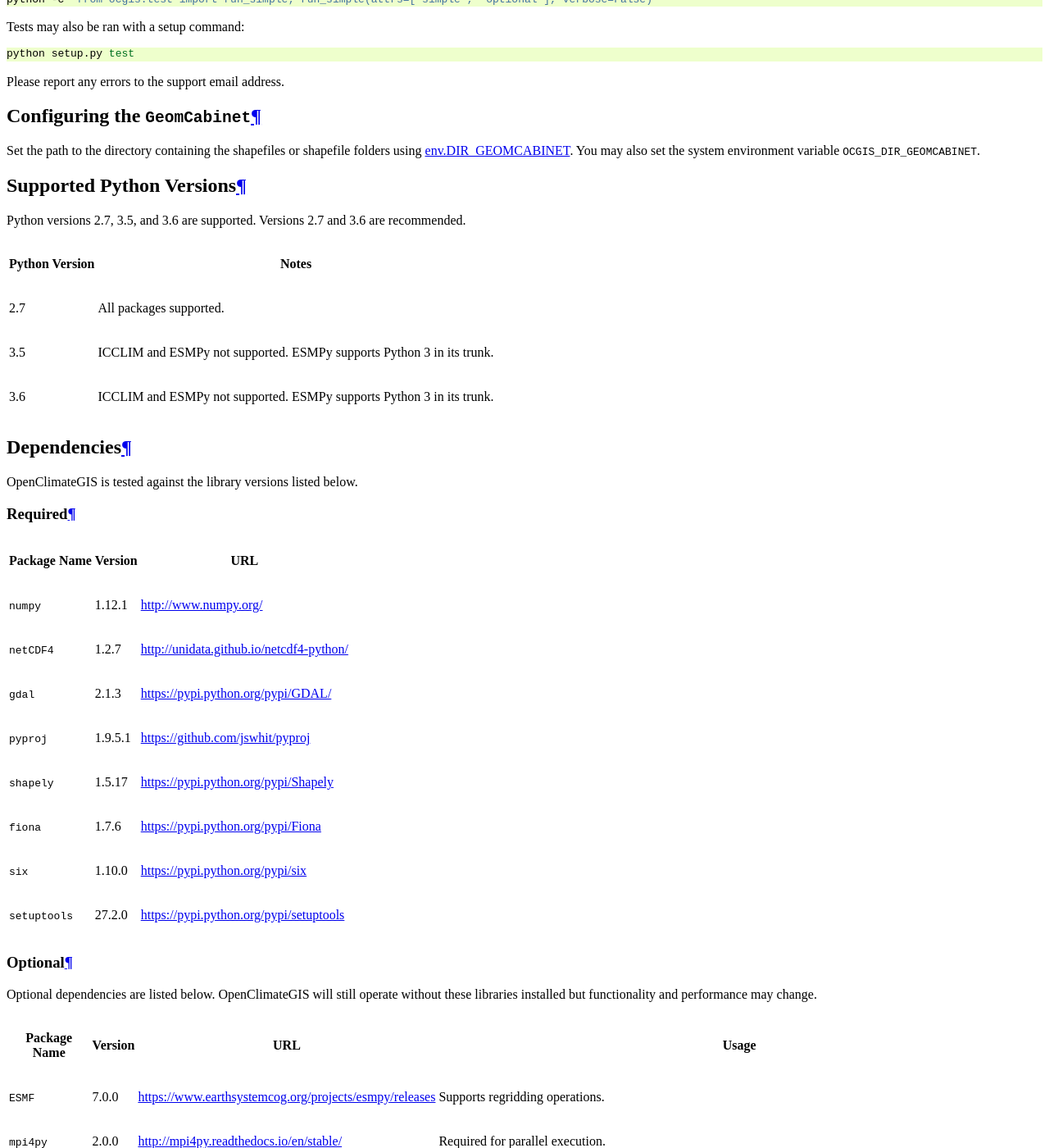
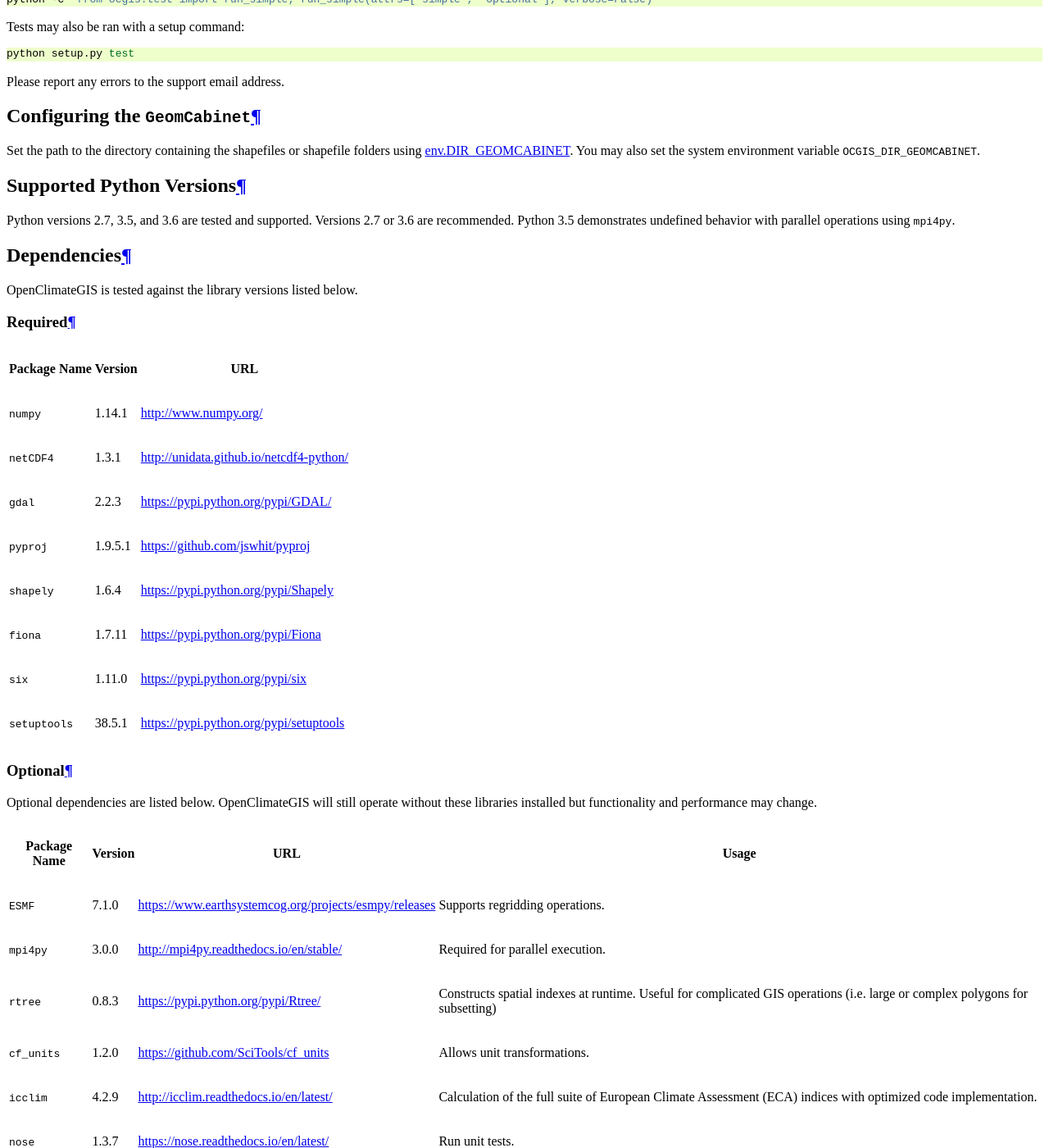
Before and after one commit to NCPP/ocgis, a Sphinx documentation site: the page built from doc/install.rst, in a window 1280 px wide and 1400 px high, scrolled down 1214 px. Shown: the whole window at 82% size. Built offline with Sphinx 7.4.7, drawn with Linux system fonts in a browser that asks for light colours; some of the changed text lies outside the part shown.

Commit message:
DOC: Updated installation page with required versions

```diff
--- a/doc/install.rst
+++ b/doc/install.rst
@@ -96,15 +96,7 @@
 Supported Python Versions
 -------------------------
 
-Python versions 2.7, 3.5, and 3.6 are supported. Versions 2.7 and 3.6 are recommended.
-
-============== =====================================================================
-Python Version Notes
-============== =====================================================================
-2.7            All packages supported.
-3.5            ICCLIM and ESMPy not supported. ESMPy supports Python 3 in its trunk.
-3.6            ICCLIM and ESMPy not supported. ESMPy supports Python 3 in its trunk.
-============== =====================================================================
+Python versions 2.7, 3.5, and 3.6 are tested and supported. Versions 2.7 or 3.6 are recommended. Python 3.5 demonstrates undefined behavior with parallel operations using ``mpi4py``.
 
 Dependencies
 ------------
@@ -117,14 +109,14 @@
 ============== ======= ========================================
 Package Name   Version URL
 ============== ======= ========================================
-``numpy``      1.12.1  http://www.numpy.org/
-``netCDF4``    1.2.7   http://unidata.github.io/netcdf4-python/
-``gdal``       2.1.3   https://pypi.python.org/pypi/GDAL/
+``numpy``      1.14.1  http://www.numpy.org/
+``netCDF4``    1.3.1   http://unidata.github.io/netcdf4-python/
+``gdal``       2.2.3   https://pypi.python.org/pypi/GDAL/
 ``pyproj``     1.9.5.1 https://github.com/jswhit/pyproj
-``shapely``    1.5.17  https://pypi.python.org/pypi/Shapely
-``fiona``      1.7.6   https://pypi.python.org/pypi/Fiona
-``six``        1.10.0  https://pypi.python.org/pypi/six
-``setuptools`` 27.2.0  https://pypi.python.org/pypi/setuptools
+``shapely``    1.6.4   https://pypi.python.org/pypi/Shapely
+``fiona``      1.7.11  https://pypi.python.org/pypi/Fiona
+``six``        1.11.0  https://pypi.python.org/pypi/six
+``setuptools`` 38.5.1  https://pypi.python.org/pypi/setuptools
 ============== ======= ========================================
 
 Optional
@@ -135,12 +127,13 @@
 ============= ======= ====================================================== =================================================================================================================================
 Package Name  Version  URL                                                    Usage
 ============= ======= ====================================================== =================================================================================================================================
-``ESMF``      7.0.0   https://www.earthsystemcog.org/projects/esmpy/releases Supports regridding operations.
-``mpi4py``    2.0.0   http://mpi4py.readthedocs.io/en/stable/                Required for parallel execution.
+``ESMF``      7.1.0   https://www.earthsystemcog.org/projects/esmpy/releases Supports regridding operations.
+``mpi4py``    3.0.0   http://mpi4py.readthedocs.io/en/stable/                Required for parallel execution.
 ``rtree``     0.8.3   https://pypi.python.org/pypi/Rtree/                    Constructs spatial indexes at runtime. Useful for complicated GIS operations (i.e. large or complex polygons for subsetting)
-``cf_units``  1.1.3   https://github.com/SciTools/cf_units                   Allows unit transformations.
-``icclim``    4.2.5   http://icclim.readthedocs.io/en/latest/                Calculation of the full suite of European Climate Assessment (ECA) indices with optimized code implementation.
+``cf_units``  1.2.0   https://github.com/SciTools/cf_units                   Allows unit transformations.
+``icclim``    4.2.9   http://icclim.readthedocs.io/en/latest/                Calculation of the full suite of European Climate Assessment (ECA) indices with optimized code implementation.
 ``nose``      1.3.7   https://nose.readthedocs.io/en/latest/                 Run unit tests.
+``mock``      2.0.0   https://pypi.python.org/pypi/mock/                     Run unit tests (required for Python 2.7 but part of Python 3 standard library).
 ============= ======= ====================================================== =================================================================================================================================
 
 Building from Source
--- a/environment.yml
+++ b/environment.yml
@@ -12,3 +12,4 @@
   - cf_units
   - icclim
   - nose
+  - mock
```
Also changed, not shown: other parts of doc/install.rst (+1 -1 lines).
